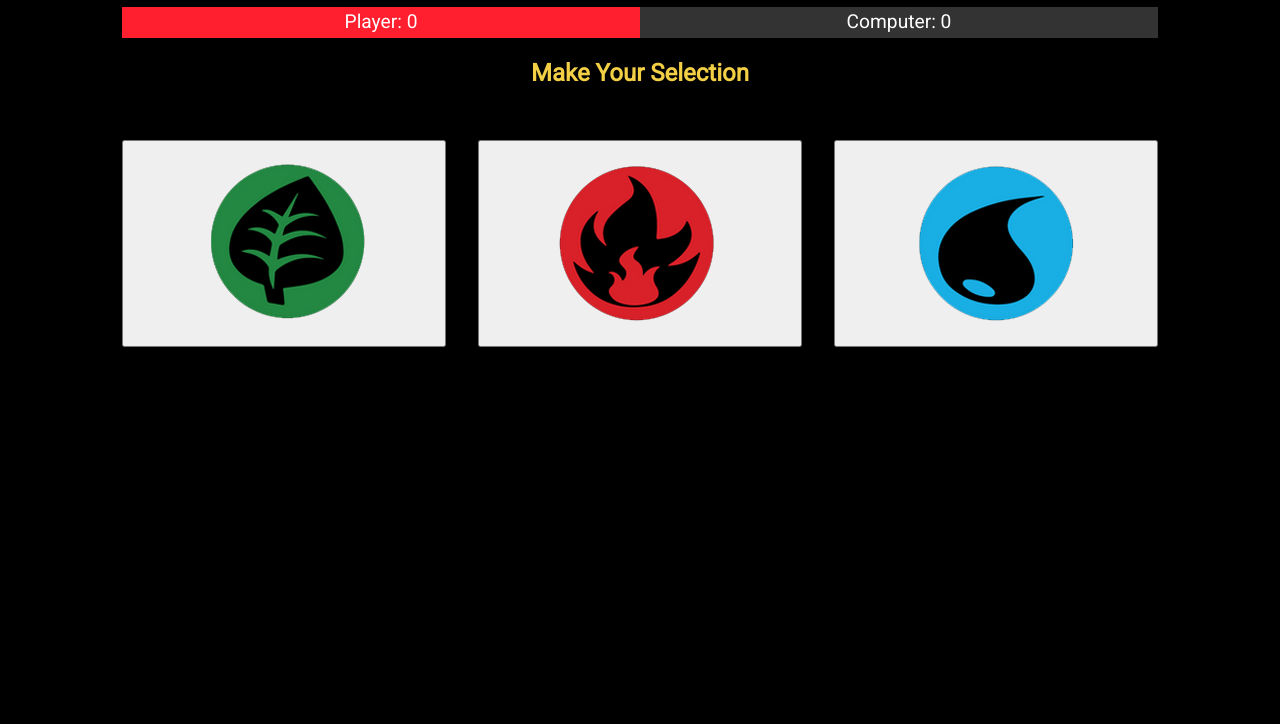
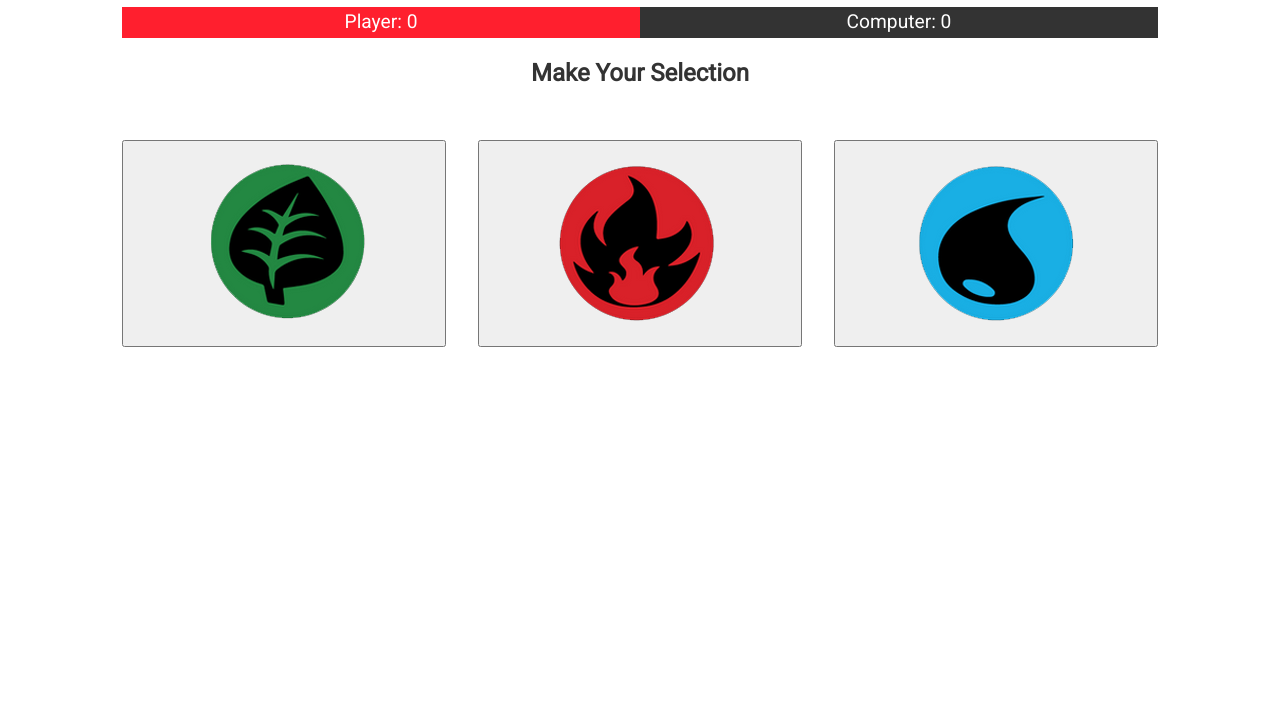
Before and after one commit to NVoltagee/odin-rock-paper-scissors, a plain HTML site: page index.html in a window 1280 px wide. Shown: the part 76-800 px from the top of the page. Drawn offline with Linux system fonts and the light colour scheme.

Commit message:
Change colors

```diff
--- a/style.css
+++ b/style.css
@@ -18,8 +18,8 @@
 body {
   font-family: 'Roboto', sans-serif;
   line-height: 1.6;
-  background: #000;
-  color: #F2CF45;
+  background: #FFF;
+  color: #333;
 }
 
 .container {
```
